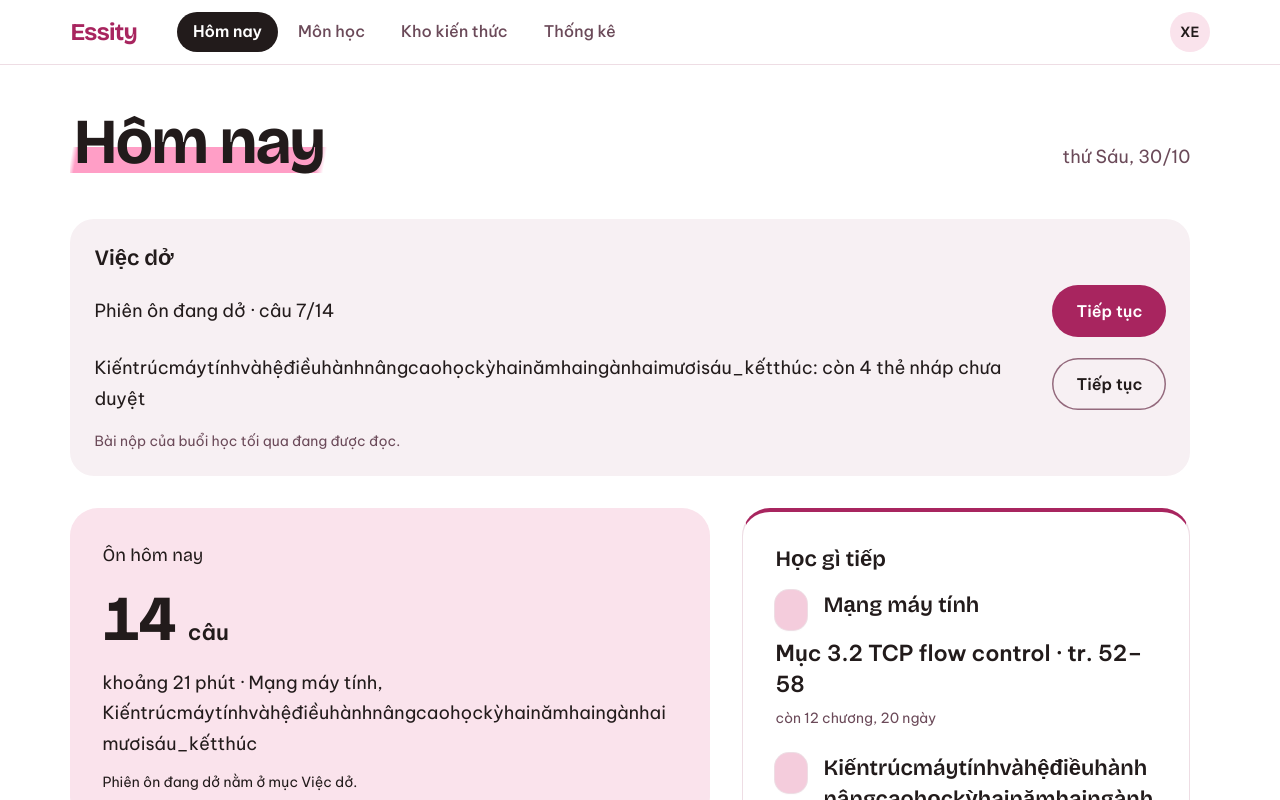
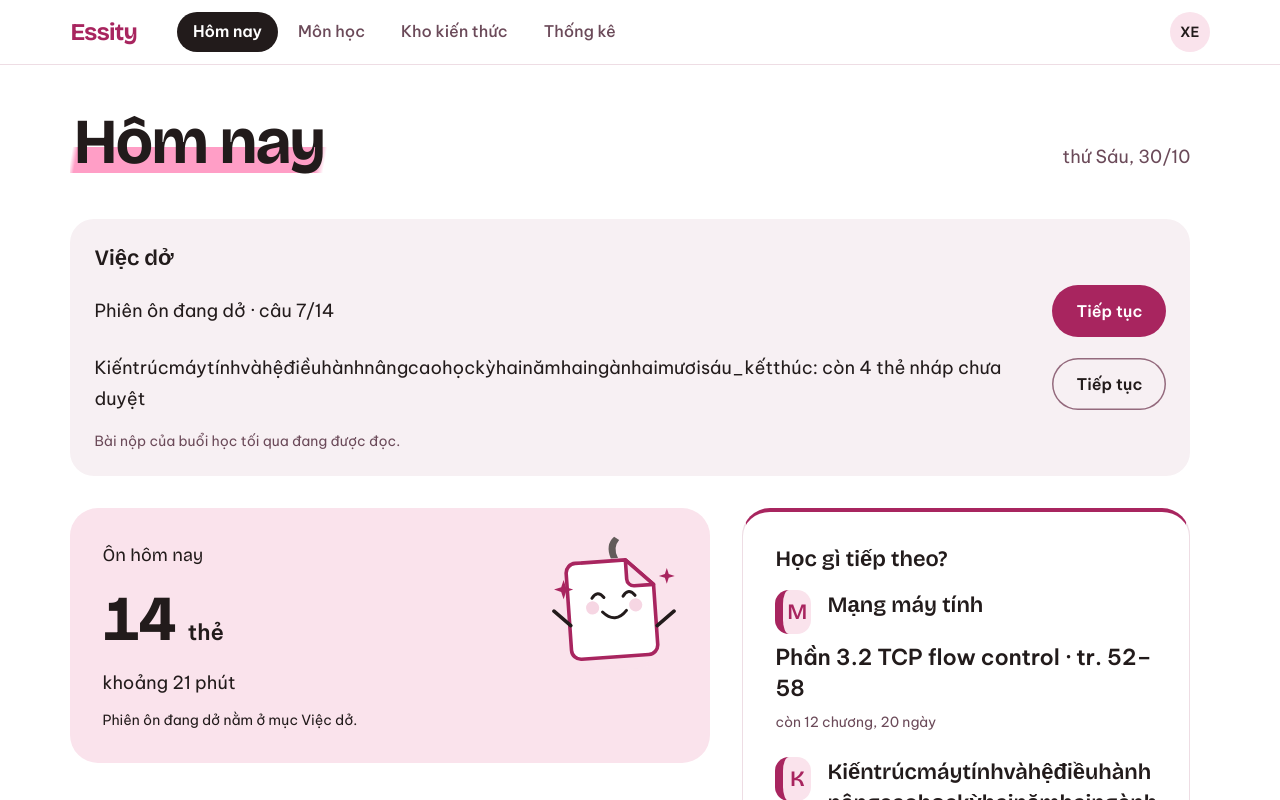
Before and after one commit to Nha-Cong-Dong/Essity, a Next.js app in the folder apps/web/: page /design-preview/today in a window 1280 px wide. Shown: the top 800 px of the page. Built offline with nearby package versions, Linux system fonts and the light colour scheme.

Commit message:
Sprint v2 Today: thẻ total with mascot, Học gì tiếp theo?, subject mark, chapter+section, Xem tất cả hint

```diff
--- /dev/null
+++ b/apps/web/components/subject-mark.tsx
@@ -0,0 +1,16 @@
+/**
+ * V7 (04/11): in front of a subject's name, a small notebook with a pink spine and the name's
+ * first letter, in place of a plain colour block. Decoration (aria-hidden); the name is beside it.
+ */
+export function SubjectMark({ name, className = "" }: { name: string; className?: string }) {
+  const letter = Array.from(name.trim())[0]?.toLocaleUpperCase("vi") ?? "?";
+  return (
+    <span
+      aria-hidden="true"
+      data-subject-mark
+      className={`inline-flex h-11 w-9 shrink-0 items-center justify-center rounded-slip border-l-8 border-hong bg-rose-100 font-display text-lead leading-none text-hong ${className}`}
+    >
+      {letter}
+    </span>
+  );
+}
--- a/apps/web/components/today-v2/learn-actions.tsx
+++ b/apps/web/components/today-v2/learn-actions.tsx
@@ -3,6 +3,7 @@
 import { Dialog } from "@base-ui/react/dialog";
 import { useState } from "react";
 
+import { SubjectMark } from "@/components/subject-mark";
 import { Button } from "@/components/ui/button";
 import { studyHref } from "@/lib/session-study/entry";
 import { paceLine, TODAY_V2_COPY as COPY, type LearnItem } from "@/lib/today-v2";
@@ -36,9 +37,15 @@ function SubjectRow({ item }: { item: LearnItem }) {
           aria-expanded={open}
           aria-controls={id}
           onClick={() => setOpen(!open)}
-          className="min-w-0 flex-1 basis-40 text-left text-section font-semibold wrap-anywhere"
+          className="flex min-w-0 flex-1 basis-40 items-center gap-3 text-left text-section font-semibold wrap-anywhere"
         >
-          {item.subject.name}
+          <SubjectMark name={item.subject.name} />
+          <span className="min-w-0">
+            {item.subject.name}
+            <span className="block text-meta font-normal text-ink-soft">
+              {open ? "Bấm để thu gọn" : "Bấm để xem nội dung cụ thể"} {open ? "▴" : "▾"}
+            </span>
+          </span>
         </button>
         {next && (
           <Button
@@ -56,7 +63,7 @@ function SubjectRow({ item }: { item: LearnItem }) {
           {next ? (
             <>
               <p className="m-0">
-                Mục {next.section.label} {next.section.title}
+                {next.section.chapter ? `${next.section.chapter} · ` : ""}Phần {next.section.label} {next.section.title}
                 {next.section.pages ? ` · ${next.section.pages}` : ""}
               </p>
               <p className="m-0 text-meta text-ink-soft">{paceLine(next.pace)}</p>
--- a/apps/web/components/today-v2/next-study-card.tsx
+++ b/apps/web/components/today-v2/next-study-card.tsx
@@ -1,3 +1,4 @@
+import { SubjectMark } from "@/components/subject-mark";
 import { Button } from "@/components/ui/button";
 import { paceLine, TODAY_V2_COPY as COPY, type LearnItem } from "@/lib/today-v2";
 
@@ -19,15 +20,18 @@ export function NextStudyCard({ item }: { item: LearnItem; primary?: boolean })
   return (
     <article aria-labelledby={nameId} className="flex flex-col gap-2">
       <div className="grid grid-cols-[auto_minmax(0,1fr)] items-start gap-x-4">
-        <span aria-hidden="true" className="h-10 w-8 rounded-slip bg-(color:--rose-200) shadow-sheet" />
+        <SubjectMark name={item.subject.name} />
         <h3 id={nameId} className="m-0 min-w-0 text-section font-semibold break-words hyphens-auto">
           {item.subject.name}
         </h3>
       </div>
       {item.state === "next" && (
         <>
+          {item.section.chapter ? (
+            <p className="m-0 text-meta font-semibold text-ink-soft wrap-anywhere">{item.section.chapter}</p>
+          ) : null}
           <p className="m-0 text-lead wrap-anywhere">
-            Mục {item.section.label} {item.section.title}
+            Phần {item.section.label} {item.section.title}
             {item.section.pages ? ` · ${item.section.pages}` : ""}
           </p>
           <PaceLine pace={item.pace} />
--- a/apps/web/components/today-v2/today-v2-screen.tsx
+++ b/apps/web/components/today-v2/today-v2-screen.tsx
@@ -1,5 +1,4 @@
 import { Marker } from "@/components/notebook";
-import { Sticker } from "@/components/motifs";
 import { LearnActions } from "@/components/today-v2/learn-actions";
 import { Mascot } from "@/components/mascot";
 import { NextStudyCard } from "@/components/today-v2/next-study-card";
@@ -133,10 +132,8 @@ export function ReviewTile({
         <span className="font-display text-display tabular-nums">{review.count}</span>
         <span className="text-lead">{COPY.questions}</span>
       </p>
-      {/* A subject name may be one long word: it wraps, never widens the page. */}
-      <p className="m-0 text-read wrap-anywhere">
-        khoảng {review.minutes} phút · {review.subjects.join(", ")}
-      </p>
+      {/* V5: the total only, no subject names. */}
+      <p className="m-0 text-read">khoảng {review.minutes} phút</p>
       {review.note && (
         <p className="m-0 text-small wrap-anywhere">
           {review.note}
@@ -164,7 +161,7 @@ export function ReviewTile({
         className="relative flex min-w-0 flex-col gap-3 self-start min-[901px]:col-span-7"
         aria-labelledby="today-review"
       >
-        <Sticker icon="moon" className="top-7 right-8" />
+        <Mascot pose="vui" className="absolute top-6 right-6 max-sm:size-20" />
         {body}
       </Sheet>
     );
@@ -173,9 +170,10 @@ export function ReviewTile({
     <Sheet
       variant="tile"
       tone="rose"
-      className="flex min-w-0 flex-col gap-3 self-start min-[901px]:col-span-7"
+      className="relative flex min-w-0 flex-col gap-3 self-start min-[901px]:col-span-7"
       aria-labelledby="today-review"
     >
+      <Mascot pose="vui" className="absolute top-6 right-6 max-sm:size-20" />
       {body}
     </Sheet>
   );
--- a/apps/web/lib/today-adapt.ts
+++ b/apps/web/lib/today-adapt.ts
@@ -47,7 +47,9 @@ function learnItem(s: SuggestionApi): LearnItem {
   if (s.kind === "free_session") return { subject, state: "no_textbook" };
   if (s.kind === "review_practice") return { subject, state: "finished" };
   const { label, title } = splitTitle(s.section_title);
-  return { subject, state: "next", section: { label, title, pages: null, id: s.section_id }, reason: s.reason, pace: paceOf(s) };
+  // V8: the chapter the section sits in, from today's planned leaves.
+  const chapter = s.units?.find((u) => u.section_id === s.section_id)?.chapter_title ?? null;
+  return { subject, state: "next", section: { label, title, pages: null, id: s.section_id, chapter }, reason: s.reason, pace: paceOf(s) };
 }
 
 export function toTodayV2(today: TodayApi): TodayV2 {
--- a/apps/web/lib/today-v2.ts
+++ b/apps/web/lib/today-v2.ts
@@ -17,7 +17,7 @@ export type LearnItem =
   | {
       subject: NamedSubject;
       state: "next";
-      section: { label: string; title: string; pages: string | null; id?: string | null };
+      section: { label: string; title: string; pages: string | null; id?: string | null; chapter?: string | null };
       reason: string;
       pace: Pace;
     }
@@ -78,11 +78,11 @@ export const TODAY_V2_COPY = {
   unfinished: "Việc dở",
   resume: "Tiếp tục",
   review: "Ôn hôm nay",
-  questions: "câu",
+  questions: "thẻ",
   start: "Bắt đầu",
   inProgressHint: "Phiên ôn đang dở nằm ở mục Việc dở.",
   nothingDue: "Tuyệt vời, không có nội dung nào cần ôn tập hôm nay",
-  learn: "Học gì tiếp",
+  learn: "Học gì tiếp theo?",
   enter: "Vào buổi học",
   seeAll: "Xem tất cả",
   studyNow: "Học môn này ngay",
```
Also changed, not shown: 1 other file (tests, documents, lock files or other folders).
